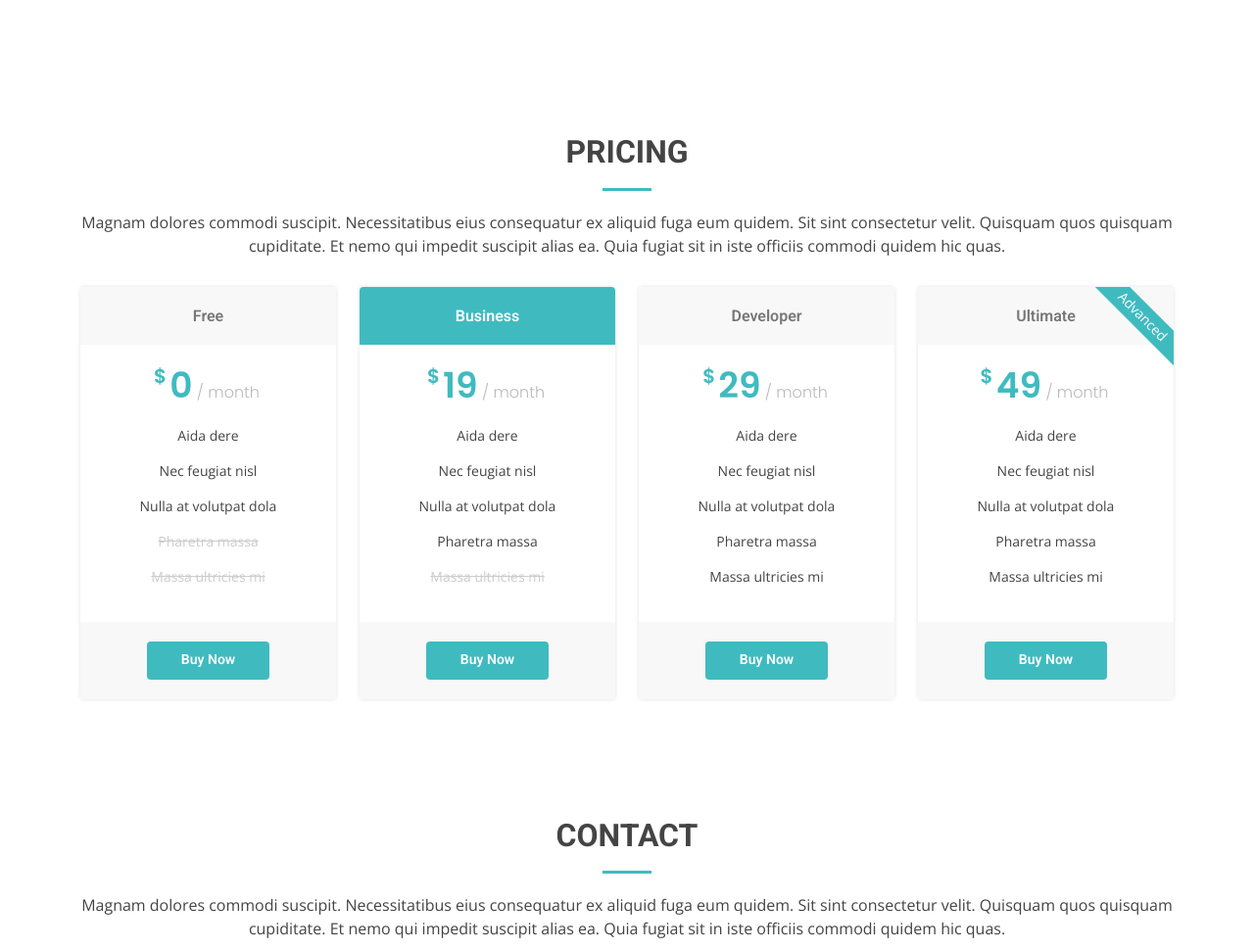
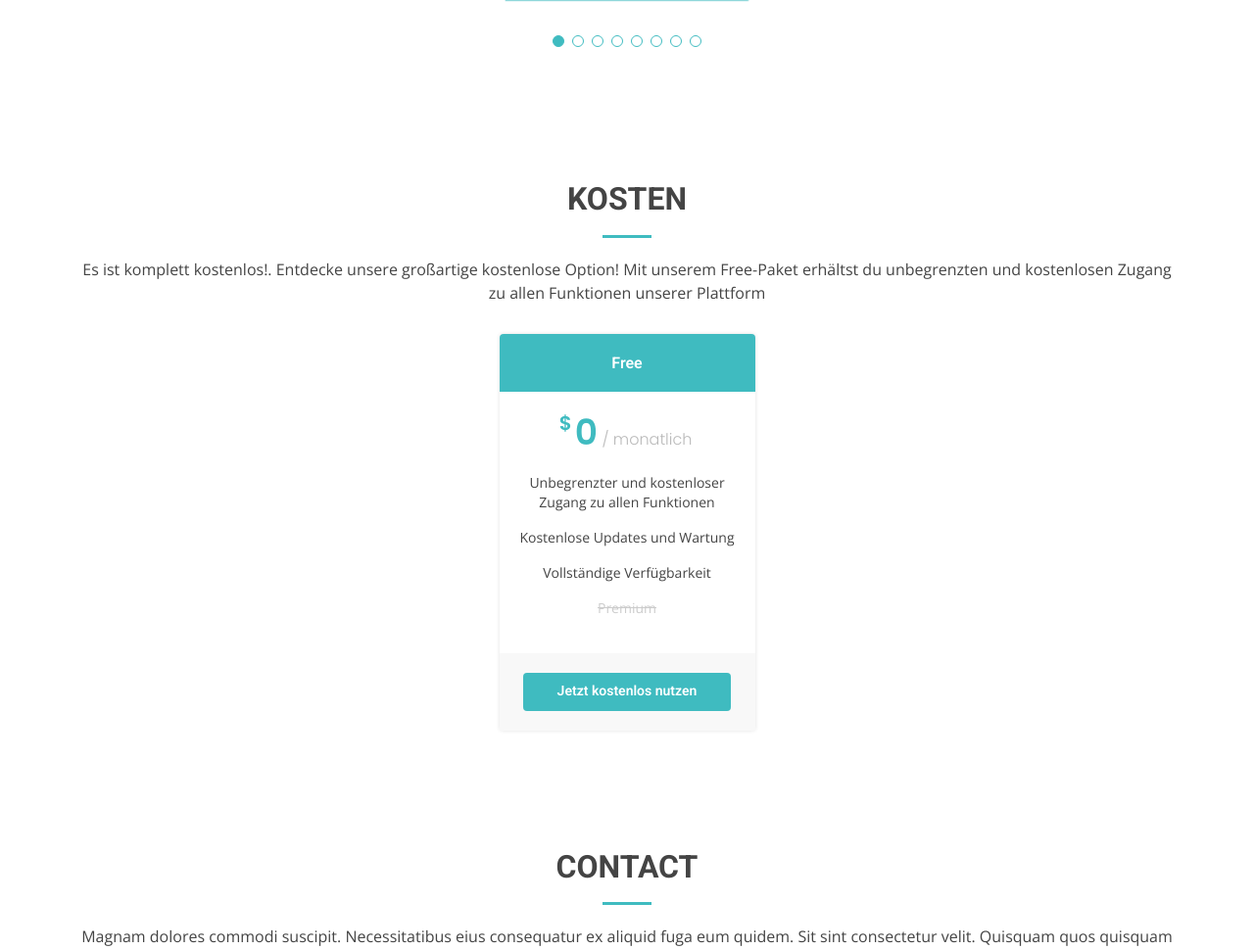
Before and after one commit to zbari023/ML_Praxis_Project_HS_Koblenz, a Django app: page / in a window 1280 px wide. Shown: the part 4422-5392 px from the top of the page at 98% size. Run offline with Django 4.2, Linux system fonts and the light colour scheme; data comes from the database, SQL or seed files in the repository; both versions use the stored data as it was after the commit; some libraries are stand-ins or nearby versions.

Commit message:
add the company data in contact us section from the model

```diff
--- a/settings/models.py
+++ b/settings/models.py
@@ -28,7 +28,8 @@ class UserData(models.Model):
     name = models.CharField(max_length=200)
     email = models.CharField(max_length=200)
     phone = models.CharField(max_length=40)
-
+    def __str__(self):
+        return self.name
 
 
 
--- a/settings/templates/settings/base.html
+++ b/settings/templates/settings/base.html
@@ -310,7 +310,7 @@
       <div class="container" data-aos="fade-up">
 
         <div class="row">
-          <div class="col-lg-6 order-2 order-lg-1" data-aos="fade-right">
+          <div class="col-lg-6 order-2 order-lg-1 my-4" data-aos="fade-right">
             <form method="post" enctype="multipart/form-data">
               {% csrf_token %}
               <div>
@@ -326,7 +326,7 @@
           </form>
 
           </div>
-          <div class="image col-lg-6 order-1 order-lg-2" style='background-image: url("");' data-aos="zoom-in"></div>
+          <div class="image img-fluid col-lg-6 order-1 order-lg-2 my-4" style='background-image: url("");' data-aos="zoom-in"></div>
         </div>
 
       </div>
@@ -456,80 +456,31 @@
       <div class="container" data-aos="fade-up">
 
         <div class="section-title">
-          <h2>Pricing</h2>
-          <p>Magnam dolores commodi suscipit. Necessitatibus eius consequatur ex aliquid fuga eum quidem. Sit sint consectetur velit. Quisquam quos quisquam cupiditate. Et nemo qui impedit suscipit alias ea. Quia fugiat sit in iste officiis commodi quidem hic quas.</p>
+          <h2>Kosten</h2>
+          <p>Es ist komplett kostenlos!. Entdecke unsere großartige kostenlose Option! Mit unserem Free-Paket erhältst du unbegrenzten und kostenlosen Zugang zu allen Funktionen unserer Plattform</p>
         </div>
 
         <div class="row">
 
-          <div class="col-lg-3 col-md-6">
-            <div class="box" data-aos="fade-up" data-aos-delay="100">
+
+
+          <div class="col-lg-3 col-md-6 mt-4 mt-md-0 mx-auto">
+            <div class="box featured" data-aos="fade-up" data-aos-delay="200">
               <h3>Free</h3>
-              <h4><sup>$</sup>0<span> / month</span></h4>
+              <h4><sup>$</sup>0<span> / monatlich</span></h4>
               <ul>
-                <li>Aida dere</li>
-                <li>Nec feugiat nisl</li>
-                <li>Nulla at volutpat dola</li>
-                <li class="na">Pharetra massa</li>
-                <li class="na">Massa ultricies mi</li>
+                <li>Unbegrenzter und kostenloser Zugang zu allen Funktionen</li>
+                <li>Kostenlose Updates und Wartung</li>
+                <li>Vollständige Verfügbarkeit</li>
+                <li class="na">Premium</li>
               </ul>
               <div class="btn-wrap">
-                <a href="#" class="btn-buy">Buy Now</a>
+                <a href="#" class="btn-buy">Jetzt kostenlos nutzen</a>
               </div>
             </div>
           </div>
 
-          <div class="col-lg-3 col-md-6 mt-4 mt-md-0">
-            <div class="box featured" data-aos="fade-up" data-aos-delay="200">
-              <h3>Business</h3>
-              <h4><sup>$</sup>19<span> / month</span></h4>
-              <ul>
-                <li>Aida dere</li>
-                <li>Nec feugiat nisl</li>
-                <li>Nulla at volutpat dola</li>
-                <li>Pharetra massa</li>
-                <li class="na">Massa ultricies mi</li>
-              </ul>
-              <div class="btn-wrap">
-                <a href="#" class="btn-buy">Buy Now</a>
-              </div>
-            </div>
-          </div>
 
-          <div class="col-lg-3 col-md-6 mt-4 mt-lg-0">
-            <div class="box" data-aos="fade-up" data-aos-delay="300">
-              <h3>Developer</h3>
-              <h4><sup>$</sup>29<span> / month</span></h4>
-              <ul>
-                <li>Aida dere</li>
-                <li>Nec feugiat nisl</li>
-                <li>Nulla at volutpat dola</li>
-                <li>Pharetra massa</li>
-                <li>Massa ultricies mi</li>
-              </ul>
-              <div class="btn-wrap">
-                <a href="#" class="btn-buy">Buy Now</a>
-              </div>
-            </div>
-          </div>
-
-          <div class="col-lg-3 col-md-6 mt-4 mt-lg-0">
-            <div class="box" data-aos="fade-up" data-aos-delay="400">
-              <span class="advanced">Advanced</span>
-              <h3>Ultimate</h3>
-              <h4><sup>$</sup>49<span> / month</span></h4>
-              <ul>
-                <li>Aida dere</li>
-                <li>Nec feugiat nisl</li>
-                <li>Nulla at volutpat dola</li>
-                <li>Pharetra massa</li>
-                <li>Massa ultricies mi</li>
-              </ul>
-              <div class="btn-wrap">
-                <a href="#" class="btn-buy">Buy Now</a>
-              </div>
-            </div>
-          </div>
 
         </div>
 
@@ -560,22 +511,22 @@
               <div class="col-md-12">
                 <div class="info-box">
                   <i class="bx bx-map"></i>
-                  <h3>Our Address</h3>
-                  <p>A108 Adam Street, New York, NY 535022</p>
+                  <h3>Unsere Addresse</h3>
+                  <p>{{company_data.address}}</p>
                 </div>
               </div>
               <div class="col-md-6">
                 <div class="info-box mt-4">
                   <i class="bx bx-envelope"></i>
-                  <h3>Email Us</h3>
-                  <p>info@example.com<br>contact@example.com</p>
+                  <h3>Email uns</h3>
+                  <p>{{company_data.email_us}}</p>
                 </div>
               </div>
               <div class="col-md-6">
                 <div class="info-box mt-4">
                   <i class="bx bx-phone-call"></i>
-                  <h3>Call Us</h3>
-                  <p>+1 5589 55488 55<br>+1 6678 254445 41</p>
+                  <h3>Call uns</h3>
+                  <p>{{company_data.call_us}}</p>
                 </div>
               </div>
             </div>
```
Also changed, not shown: db.sqlite3.
